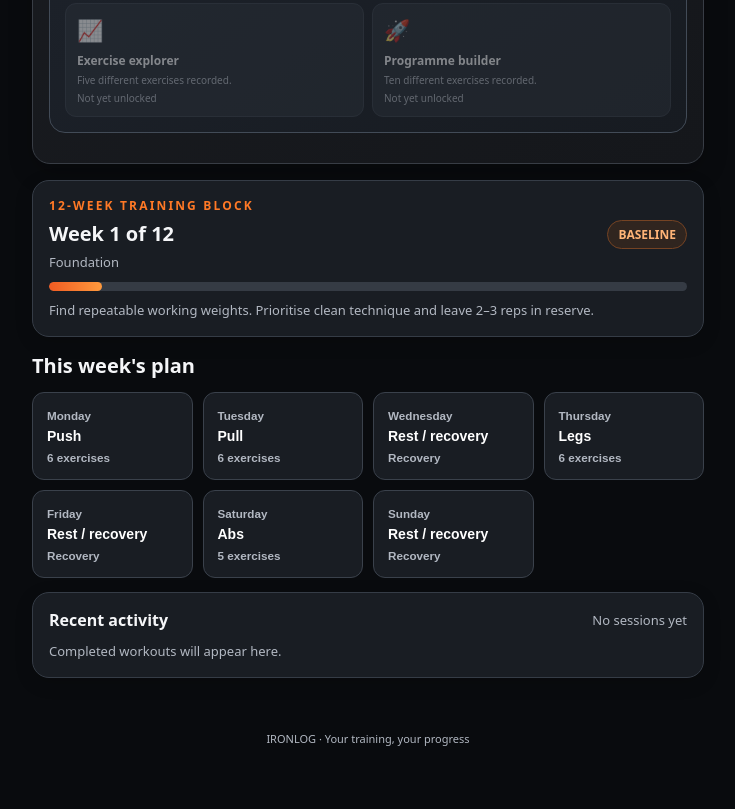
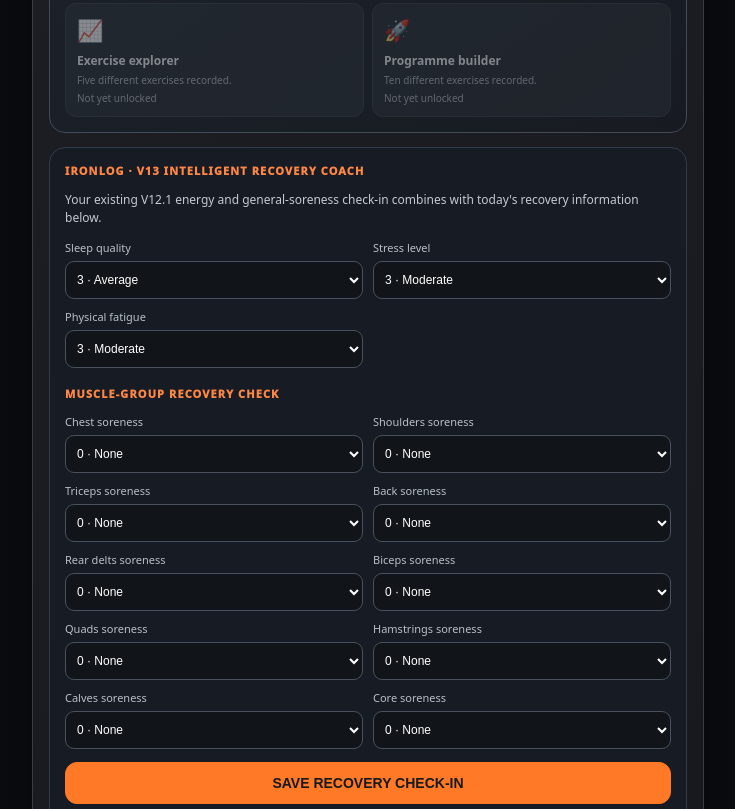
Before and after one commit to Jasp-maker/Ironlog, a plain HTML site: page index.html in a window 1280 px wide. Shown: the part 1951-2760 px from the top of the page, without its empty margins (272-1007 px from the left). Drawn offline with Linux system fonts and the light colour scheme.

Commit message:
Add ironlog-recovery.js script to index.html

```diff
--- a/index.html
+++ b/index.html
@@ -186,5 +186,6 @@ renderHome();
 <script src="./ironlog-upgrade.js"></script>
 <script src="./ironlog-library.js"></script>
 <script src="./ironlog-visuals.js"></script>
+ <script src="./ironlog-recovery.js"></script>
 </body>
 </html>
```
